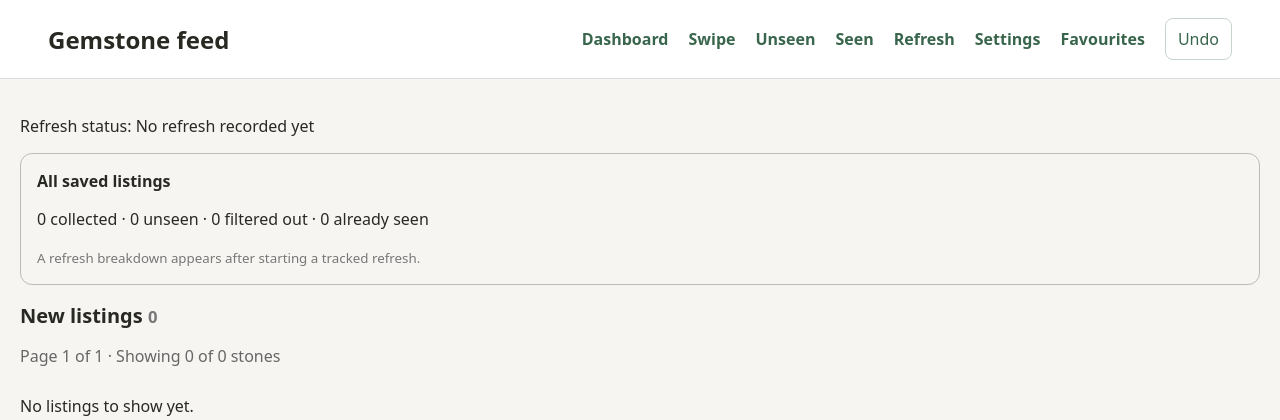
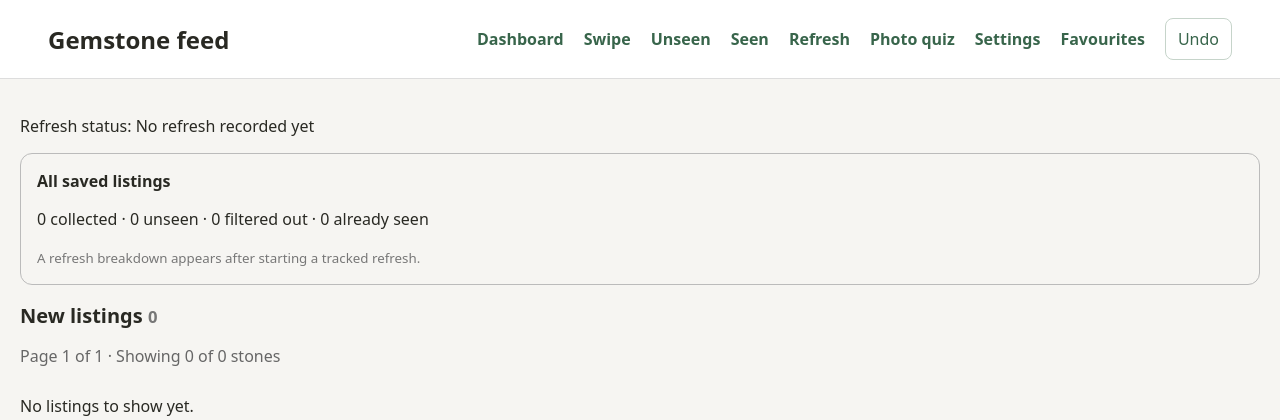
Before and after one commit to Lithill/GemstoneCabFinder, a Flask app: page / in a window 1280 px wide. Shown: the top 420 px of the page. Run offline with Flask 3, Linux system fonts and the light colour scheme; data that the repository does not hold is empty.

Commit message:
Link photo quiz from gemstone feed navigation

```diff
--- a/favourite_feed/templates/feed.html
+++ b/favourite_feed/templates/feed.html
@@ -1,6 +1,6 @@
 <!doctype html>
 <html lang="en"><head><meta charset="utf-8"><meta name="viewport" content="width=device-width,initial-scale=1"><title>Gemstone feed</title><link rel="stylesheet" href="{{ url_for('static',filename='feed.css') }}"></head>
-<body><header><h1>Gemstone feed</h1><nav><a href="/dashboard">Dashboard</a><a href="/?view=swipe">Swipe</a><a href="/?mode=unseen">Unseen</a><a href="/?mode=seen">Seen</a><a href="/refresh">Refresh</a><a href="/settings">Settings</a><a href="/?mode=liked">Favourites</a><form method="post" action="{{ url_for('undo') }}"><input type="hidden" name="mode" value="{{ mode }}"><input type="hidden" name="page" value="{{ page }}"><button type="submit">Undo</button></form></nav></header>
+<body><header><h1>Gemstone feed</h1><nav><a href="/dashboard">Dashboard</a><a href="/?view=swipe">Swipe</a><a href="/?mode=unseen">Unseen</a><a href="/?mode=seen">Seen</a><a href="/refresh">Refresh</a><a href="/gemstone-quiz">Photo quiz</a><a href="/settings">Settings</a><a href="/?mode=liked">Favourites</a><form method="post" action="{{ url_for('undo') }}"><input type="hidden" name="mode" value="{{ mode }}"><input type="hidden" name="page" value="{{ page }}"><button type="submit">Undo</button></form></nav></header>
 <main><p><a href="/refresh">Refresh status:</a> {% if refresh_status.status == 'never' %}No refresh recorded yet{% else %}{{ refresh_status.status }} · {{ refresh_status.done }}/{{ refresh_status.total }} shops · {{ refresh_status.new_listings }} new{% if refresh_status.finished_at %} · Completed <time class="uk-time" datetime="{{ refresh_status.finished_at }}"></time>{% endif %}{% endif %}</p><section aria-label="Listing counts" style="margin:1rem 0;padding:1rem;border:1px solid #bbb;border-radius:12px">
 <strong>All saved listings</strong>
 <p>{{ breakdown.overall.collected }} collected · {{ breakdown.overall.unseen }} unseen · {{ breakdown.overall.filtered }} filtered out · {{ breakdown.overall.seen }} already seen</p>
```
